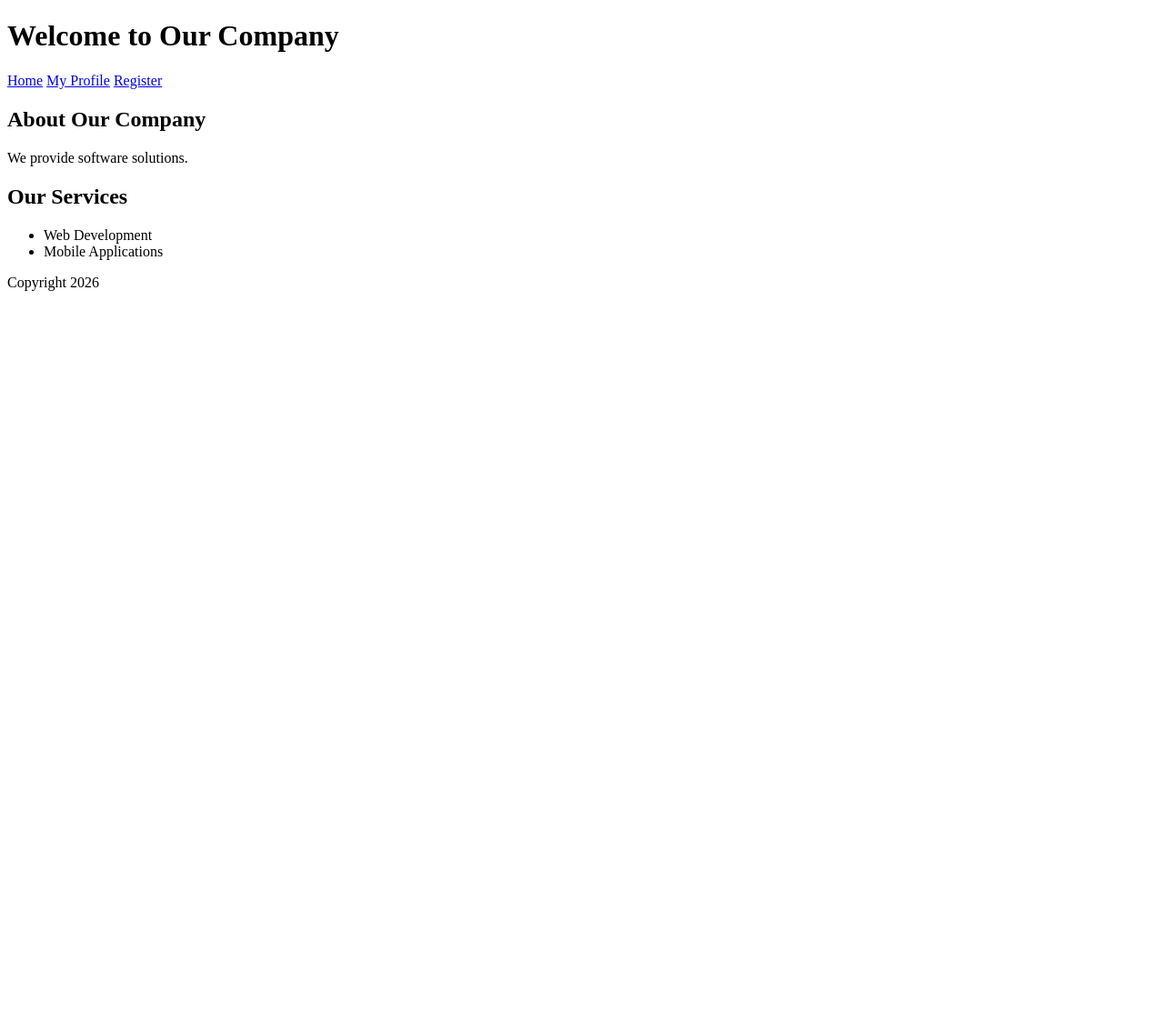
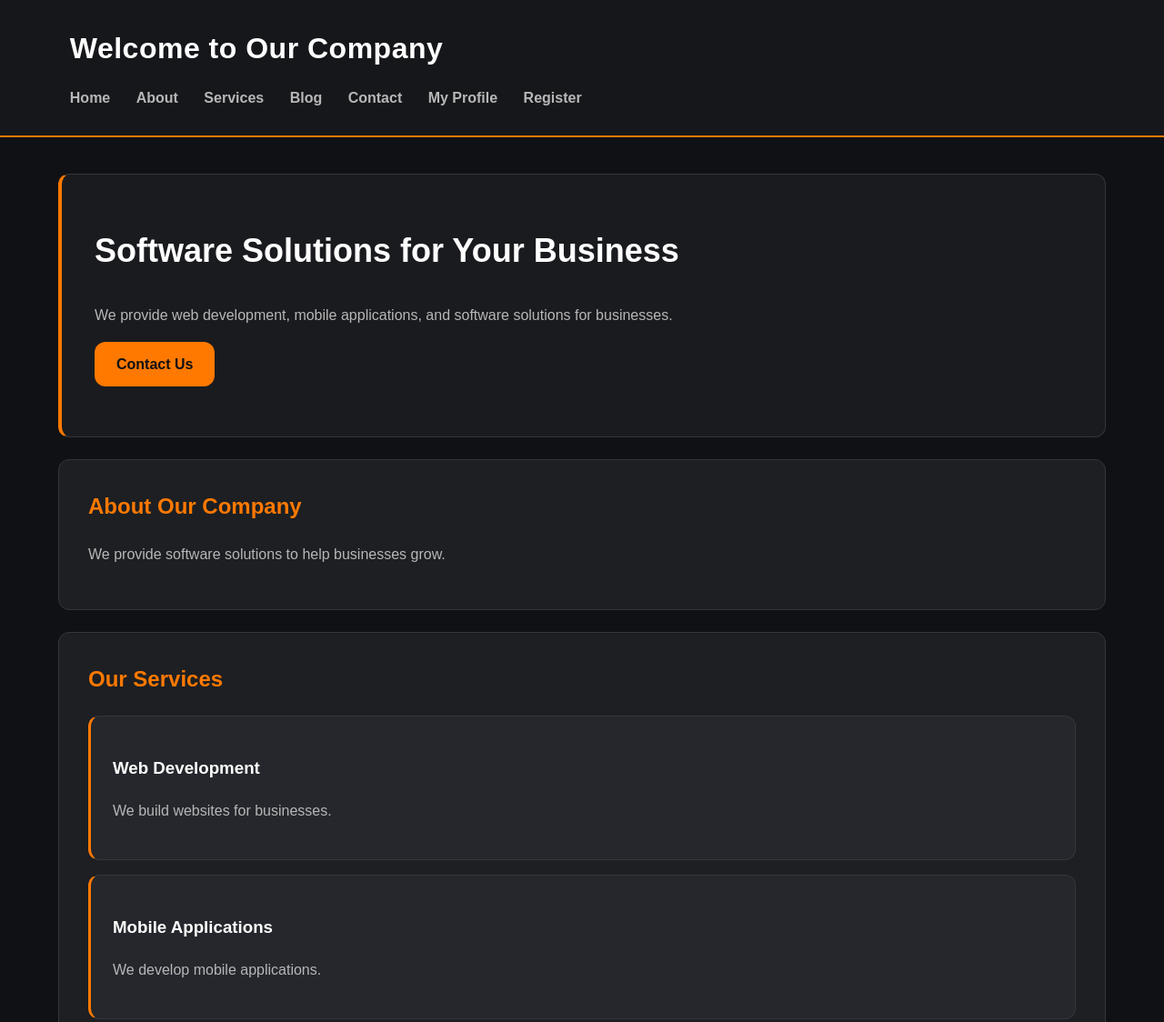
Before and after one commit to MasaInabi/GridsApps-Training-, a plain HTML site: page index.html in a window 1280 px wide. Shown: the top 1124 px of the page at 91% size. Before the commit the page ends 800 px from the top, so only its background shows below. Drawn offline with Linux system fonts and the light colour scheme.

Commit message:
Complete Day 03 CSS foundations with black and orange theme

```diff
--- /dev/null
+++ b/css/style.css
@@ -0,0 +1,185 @@
+
+:root {
+    --primary-color: #FF7900;
+    --secondary-color: #FF9F43;
+    --background-color: #101114;
+    --card-color: #1D1F23;
+    --text-color: #F5F5F5;
+    --muted-color: #B7B7B7;
+    --border-color: #34363B;
+    --white-color: #FFFFFF;
+
+    --spacing-small: 8px;
+    --spacing-medium: 16px;
+    --spacing-large: 24px;
+
+    --border-radius: 12px;
+}
+
+* {
+    box-sizing: border-box;
+}
+
+body {
+    margin: 0;
+    font-family: Arial, sans-serif;
+    background-color: var(--background-color);
+    color: var(--text-color);
+    line-height: 1.6;
+}
+
+header {
+    background-color: #16171A;
+    padding: 28px 6%;
+    border-bottom: 2px solid var(--primary-color);
+}
+
+header h1 {
+    color: var(--white-color);
+    margin: 0 0 var(--spacing-medium);
+    font-size: 32px;
+    letter-spacing: 0.5px;
+}
+
+nav a {
+    color: var(--muted-color);
+    text-decoration: none;
+    margin-right: var(--spacing-large);
+    font-weight: bold;
+}
+
+nav a:hover,
+nav a:focus {
+    color: var(--primary-color);
+}
+
+main {
+    max-width: 1200px;
+    margin: auto;
+    padding: 40px var(--spacing-large);
+}
+
+section {
+    background-color: var(--card-color);
+    padding: 32px;
+    margin-bottom: var(--spacing-large);
+    border: 1px solid var(--border-color);
+    border-radius: var(--border-radius);
+}
+
+section h2 {
+    color: var(--primary-color);
+    margin-top: 0;
+}
+
+h3 {
+    color: var(--white-color);
+}
+
+article {
+    background-color: #25272C;
+    padding: var(--spacing-large);
+    margin-bottom: var(--spacing-medium);
+    border: 1px solid var(--border-color);
+    border-left: 3px solid var(--primary-color);
+    border-radius: var(--border-radius);
+}
+
+article:hover {
+    border-color: var(--primary-color);
+}
+
+p {
+    color: var(--muted-color);
+}
+
+li {
+    margin-bottom: var(--spacing-small);
+}
+
+.hero {
+    background-color: #1A1B1F;
+    padding: 55px 36px;
+    border: 1px solid var(--border-color);
+    border-left: 4px solid var(--primary-color);
+}
+
+.hero h2 {
+    font-size: 36px;
+    color: var(--white-color);
+}
+
+.hero a {
+    display: inline-block;
+    background-color: var(--primary-color);
+    color: #101114;
+    padding: 12px 24px;
+    border-radius: var(--border-radius);
+    text-decoration: none;
+    font-weight: bold;
+}
+
+.hero a:hover {
+    background-color: var(--secondary-color);
+}
+
+fieldset {
+    border: 1px solid var(--border-color);
+    border-radius: var(--border-radius);
+    padding: var(--spacing-large);
+    margin-bottom: var(--spacing-large);
+}
+
+legend,
+label {
+    color: var(--text-color);
+}
+
+input,
+select,
+textarea {
+    font: inherit;
+    max-width: 100%;
+    background-color: #25272C;
+    color: var(--white-color);
+    border: 1px solid #55585F;
+    border-radius: 8px;
+    padding: 10px;
+    margin-top: var(--spacing-small);
+}
+
+input:focus,
+select:focus,
+textarea:focus {
+    outline: 2px solid var(--primary-color);
+}
+
+button {
+    background-color: var(--primary-color);
+    color: #101114;
+    padding: 12px 24px;
+    border: none;
+    border-radius: 8px;
+    font-weight: bold;
+    cursor: pointer;
+}
+
+button:hover {
+    background-color: var(--secondary-color);
+}
+
+footer {
+    background-color: #16171A;
+    color: var(--white-color);
+    padding: var(--spacing-large);
+    text-align: center;
+    border-top: 2px solid var(--primary-color);
+}
+
+h1 {
+    color: orange;
+}
+
+header h1 {
+    color: var(--white-color);
+}
--- a/index.html
+++ b/index.html
@@ -1,40 +1,67 @@
 
 <!DOCTYPE html>
 <html lang="en">
+
 <head>
     <meta charset="UTF-8">
     <meta name="viewport" content="width=device-width, initial-scale=1.0">
     <title>Company Homepage</title>
+    <link rel="stylesheet" href="css/style.css">
 </head>
+
 <body>
     <header>
         <h1>Welcome to Our Company</h1>
 
-<nav>
-    <a href="index.html">Home</a>
-    <a href="profile.html">My Profile</a>
-    <a href="registration.html">Register</a>
-</nav>
-
+        <nav aria-label="Main navigation">
+            <a href="index.html">Home</a>
+            <a href="about.html">About</a>
+            <a href="services.html">Services</a>
+            <a href="blog.html">Blog</a>
+            <a href="contact.html">Contact</a>
+            <a href="profile.html">My Profile</a>
+            <a href="registration.html">Register</a>
+        </nav>
     </header>
 
     <main>
+        <section class="hero">
+            <h2>Software Solutions for Your Business</h2>
+            <p>
+                We provide web development, mobile applications,
+                and software solutions for businesses.
+            </p>
+            <a href="contact.html">Contact Us</a>
+        </section>
+
         <section>
             <h2>About Our Company</h2>
-            <p>We provide software solutions.</p>
+            <p>We provide software solutions to help businesses grow.</p>
         </section>
 
         <section>
             <h2>Our Services</h2>
-            <ul>
-                <li>Web Development</li>
-                <li>Mobile Applications</li>
-            </ul>
+
+            <article>
+                <h3>Web Development</h3>
+                <p>We build websites for businesses.</p>
+            </article>
+
+            <article>
+                <h3>Mobile Applications</h3>
+                <p>We develop mobile applications.</p>
+            </article>
+
+            <article>
+                <h3>Software Solutions</h3>
+                <p>We create software to support business needs.</p>
+            </article>
         </section>
     </main>
 
     <footer>
-        <p>Copyright 2026</p>
+        <p>Copyright 2026 | Our Company</p>
     </footer>
 </body>
+
 </html>
```
Also changed, not shown: about.html (+1 -0 lines), blog.html (+1 -0 lines), contact.html (+1 -0 lines), profile.html (+1 -0 lines), registration.html (+1 -0 lines), services.html (+1 -0 lines).
